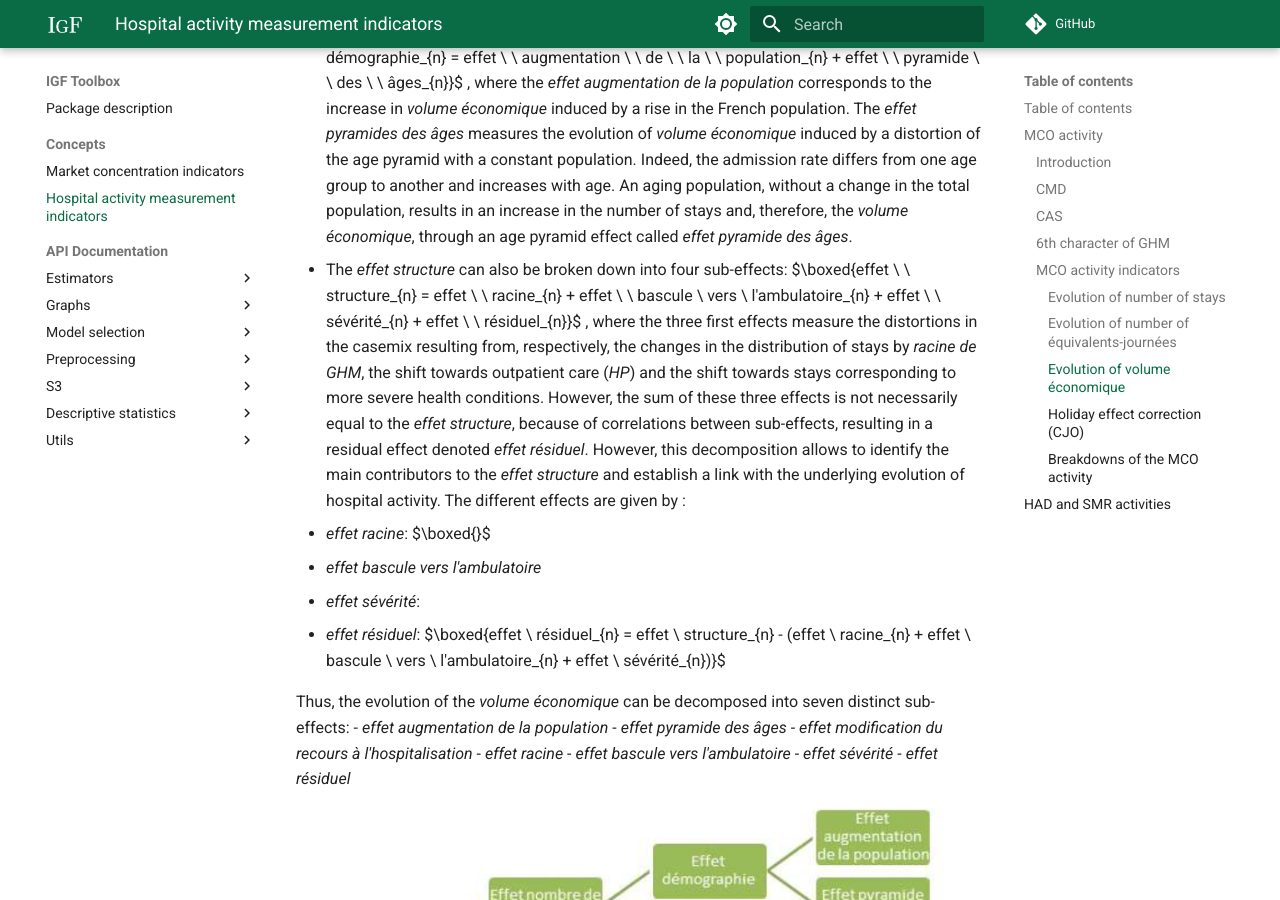
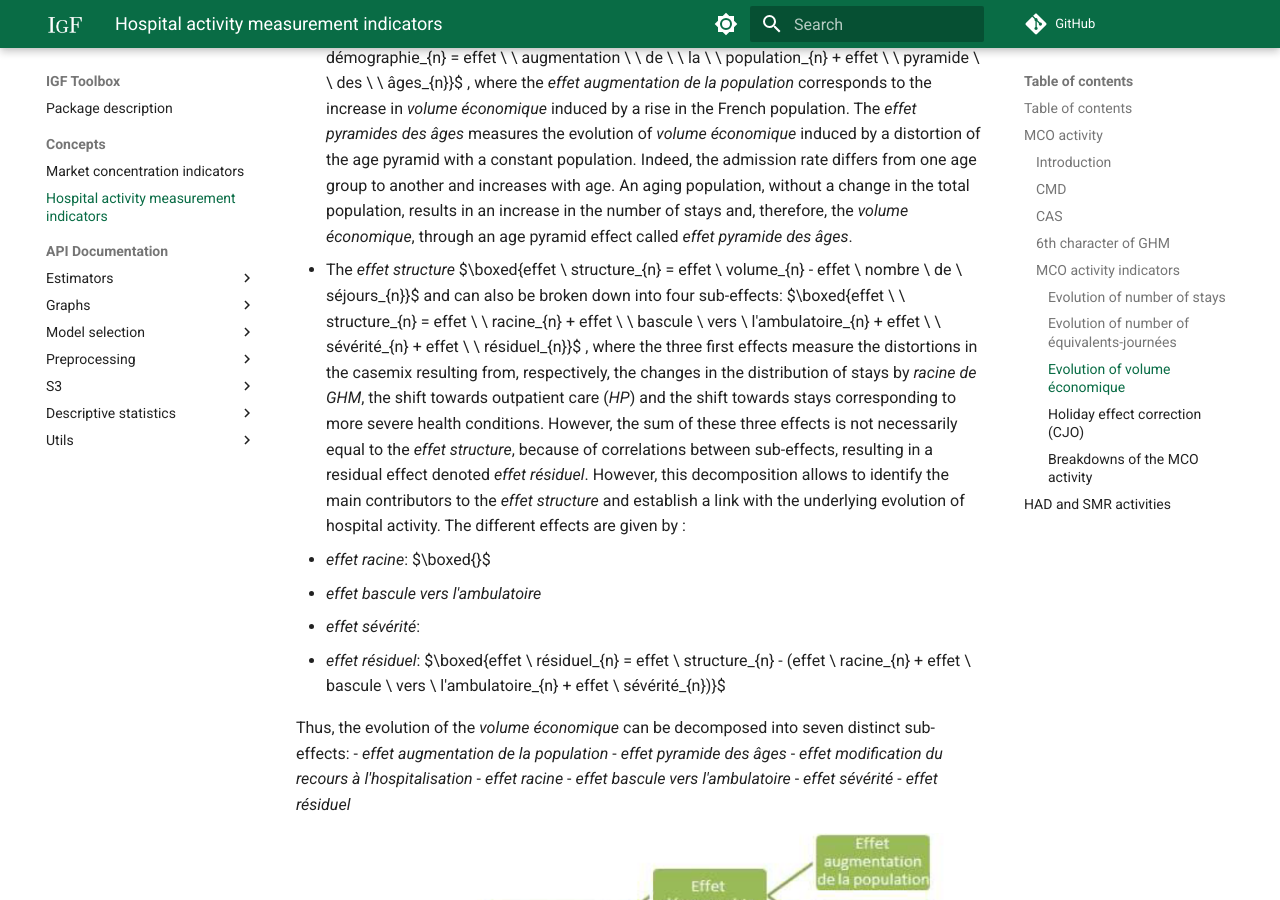
Before and after one commit to IGF-PSD/igf_toolbox, an MkDocs documentation site: the page built from docs/concepts/HOSPITAL_ACTIVITY.md, in a window 1280 px wide and 900 px high, scrolled down 7372 px. Built offline with MkDocs 1.6.1 and Material for MkDocs 9.7.7, drawn with Linux system fonts in a browser that asks for light colours; formulas are drawn with MathJax 3; comment, search, counter and statistics services are not loaded.

Commit message:
Update HOSPITAL_ACTIVITY.md

```diff
--- a/docs/concepts/HOSPITAL_ACTIVITY.md
+++ b/docs/concepts/HOSPITAL_ACTIVITY.md
@@ -165,7 +165,8 @@
 
 - The *effet nombre de séjours* is given by : $\boxed{\frac{}{}}$ and it can be broken down into two sub-effects: $\boxed{effet \ \ nombre \ \ de \ \ séjours_{n} = effet \ \ démographie_{n} + effet \ \ modification \ \ du \ \ recours \ \ à \ \ l'hospitalisation_{n}}$ where *effet démographie* corresponds to the change in the number of stays induced by variations in the population of each age group, assuming a constant hospitalization rate per age group. The *effet modification du recours à l'hospitalisation* measures the change in *volume économique* induced by a variation in hospitalization rates per age group, given a fixed population.
   - The *effet démographie* can also be broken down into two components: $\boxed{effet \ \ démographie_{n} = effet \ \ augmentation \ \ de \ \ la \ \ population_{n} + effet \ \ pyramide \ \ des \ \ âges_{n}}$ , where the *effet augmentation de la population* corresponds to the increase in *volume économique* induced by a rise in the French population. The *effet pyramides des âges* measures the evolution of *volume économique* induced by a distortion of the age pyramid with a constant population. Indeed, the admission rate differs from one age group to another and increases with age. An aging population, without a change in the total population, results in an increase in the number of stays and, therefore, the *volume économique*, through an age pyramid effect called *effet pyramide des âges*.
-- The *effet structure* can also be broken down into four sub-effects: $\boxed{effet \ \ structure_{n} = effet \ \ racine_{n} + effet \ \ bascule \\ vers \\ l'ambulatoire_{n} + effet \ \ sévérité_{n} + effet \ \ résiduel_{n}}$ , where the three first effects measure the distortions in the casemix resulting from, respectively, the changes in the distribution of stays by *racine de GHM*, the shift towards outpatient care (*HP*) and the shift towards stays corresponding to more severe health conditions. However, the sum of these three effects is not necessarily equal to the *effet structure*, because of correlations between sub-effects, resulting in a residual effect denoted *effet résiduel*. However, this decomposition allows to identify the main contributors to the *effet structure* and establish a link with the underlying evolution of hospital activity. The different effects are given by :
+
+- The *effet structure* $\boxed{effet \\ structure_{n} = effet \\ volume_{n} - effet \\ nombre \\ de \\ séjours_{n}}$ and can also be broken down into four sub-effects: $\boxed{effet \ \ structure_{n} = effet \ \ racine_{n} + effet \ \ bascule \\ vers \\ l'ambulatoire_{n} + effet \ \ sévérité_{n} + effet \ \ résiduel_{n}}$ , where the three first effects measure the distortions in the casemix resulting from, respectively, the changes in the distribution of stays by *racine de GHM*, the shift towards outpatient care (*HP*) and the shift towards stays corresponding to more severe health conditions. However, the sum of these three effects is not necessarily equal to the *effet structure*, because of correlations between sub-effects, resulting in a residual effect denoted *effet résiduel*. However, this decomposition allows to identify the main contributors to the *effet structure* and establish a link with the underlying evolution of hospital activity. The different effects are given by :
   - *effet racine*: $\boxed{}$
   - *effet bascule vers l'ambulatoire*
   - *effet sévérité*:
```
